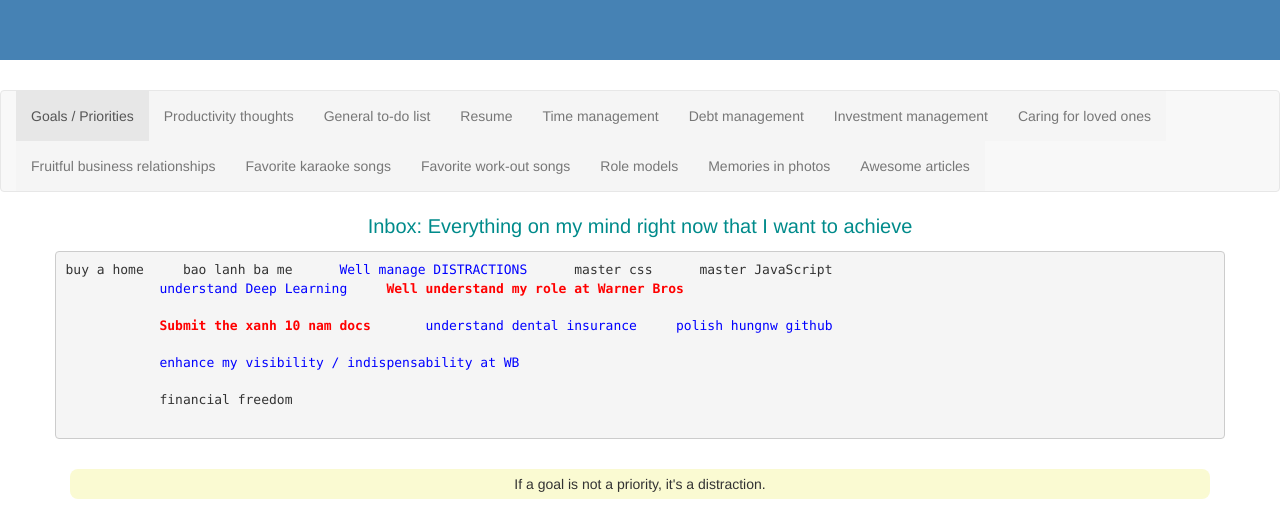
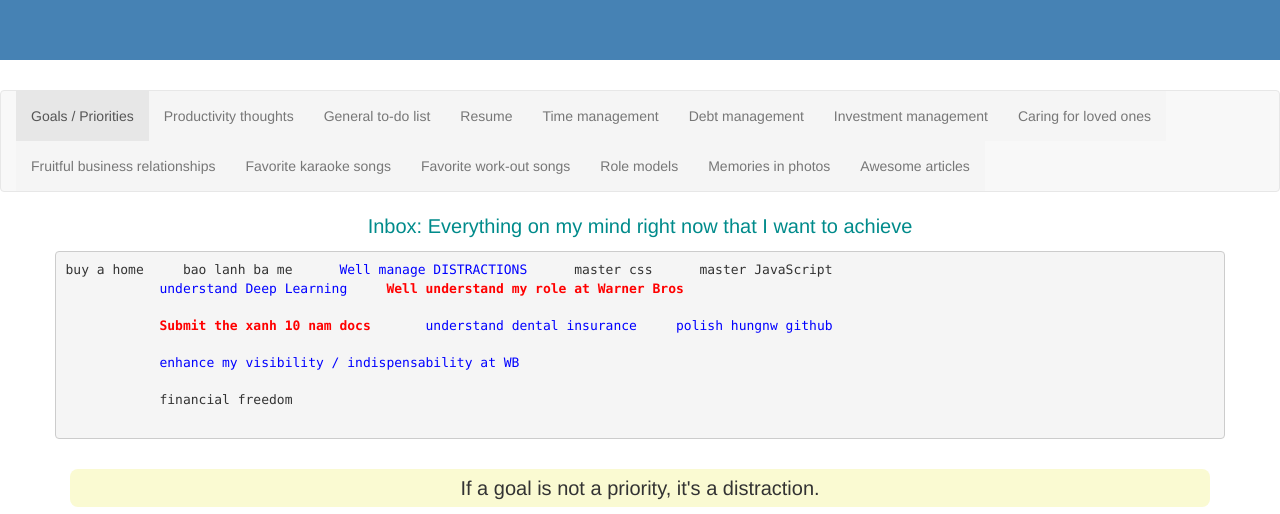
Before and after one commit to jkytek/happy.github.io, a plain HTML site: page index.html in a window 1280 px wide. Shown: the part 180-694 px from the top of the page. Drawn offline with nearby package versions, Linux system fonts and the light colour scheme.

Commit message:
Update index.html

```diff
--- a/index.html
+++ b/index.html
@@ -75,7 +75,7 @@
 
     <!-- <div class="row" style="text-align: center;"> -->
         <br>
-    <p style="background-color: lightgoldenrodyellow; border-radius: 8px;padding:5px;  text-align: center;">If a goal is not a priority, it's a distraction.</p>
+    <p style="font-size: 20px;background-color: lightgoldenrodyellow; border-radius: 8px;padding:5px;  text-align: center;">If a goal is not a priority, it's a distraction.</p>
     <!-- </div> -->
 
     <div class="row">
```
